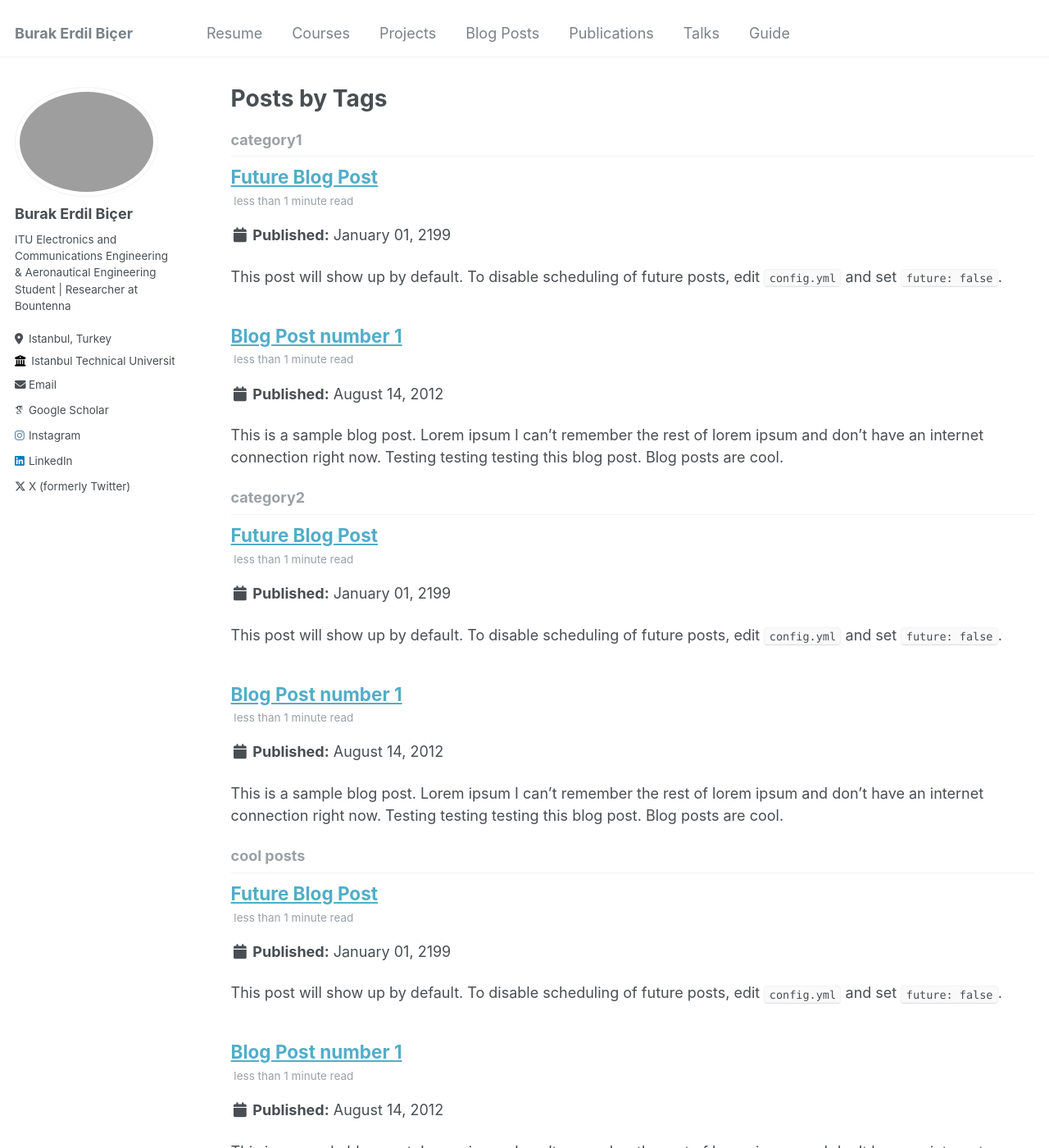
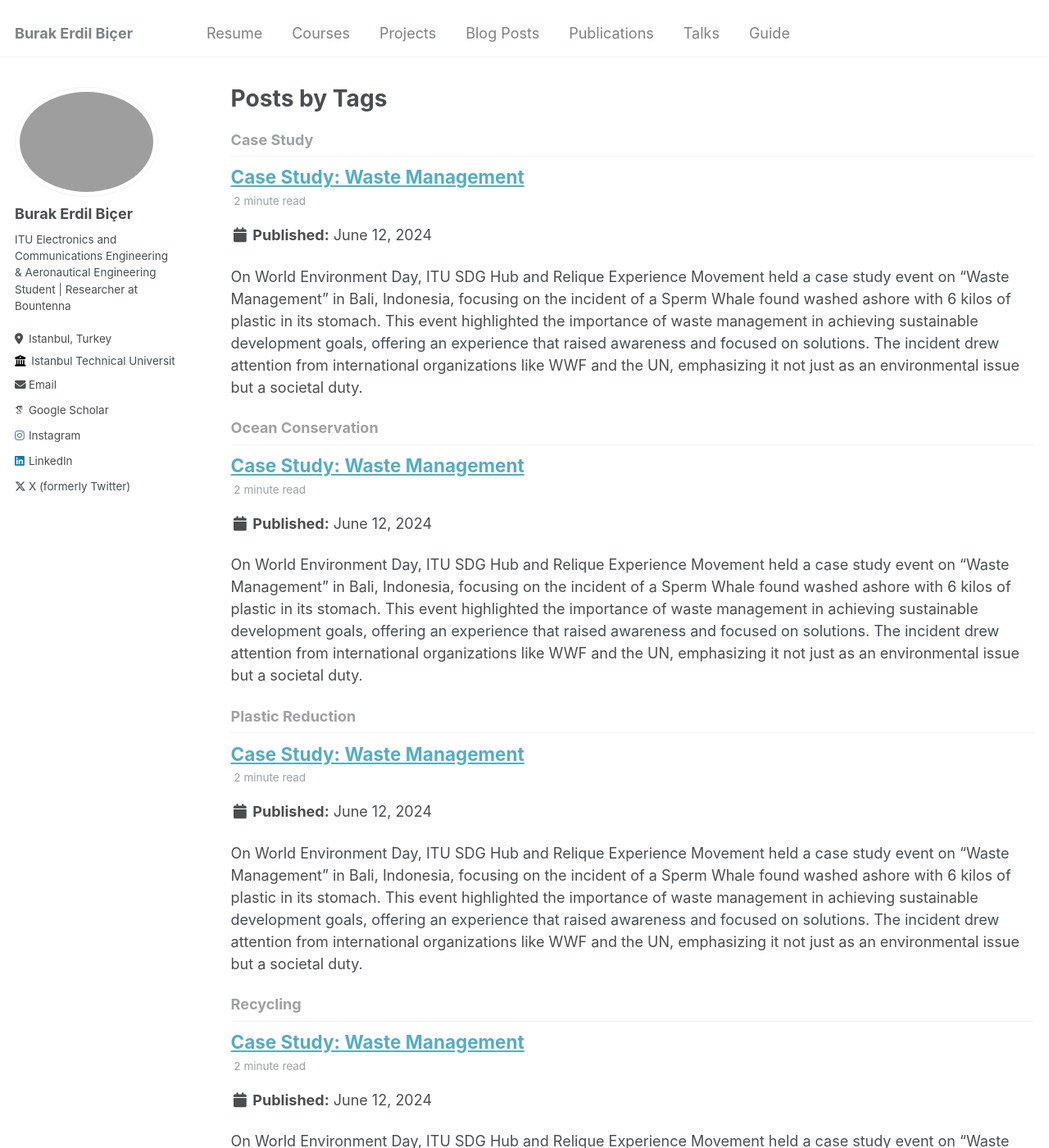
Before and after one commit to burakerdilb/burakerdilb.github.io, a Jekyll site: the page built from _pages/tag-archive.html, in a window 1280 px wide and 1400 px high. Shown: the whole window at 82% size. Built offline with Jekyll 4.4.1, drawn with Linux system fonts in a browser that asks for light colours; some web fonts are replaced; some of the changed text lies outside the part shown.

Commit message:
Update 2012-08-14-blog-post-1.md

```diff
--- a/_posts/2012-08-14-blog-post-1.md
+++ b/_posts/2012-08-14-blog-post-1.md
@@ -1,20 +1,29 @@
 ---
-title: 'Blog Post number 1'
-date: 2012-08-14
-permalink: /posts/2012/08/blog-post-1/
+title: 'Case Study: Waste Management'
+date: 2024-06-12
+permalink: /posts/2024/06/sdg_casestudy/
 tags:
-  - cool posts
-  - category1
-  - category2
+  - SDG
+  - Case Study
+  - Waste Management
+  - Recycling
+  - Plastic Reduction
+  - Sustainable Development
+  - Ocean Conservation
 ---
 
-This is a sample blog post. Lorem ipsum I can't remember the rest of lorem ipsum and don't have an internet connection right now. Testing testing testing this blog post. Blog posts are cool.
+On World Environment Day, ITU SDG Hub and Relique Experience Movement held a case study event on "Waste Management" in Bali, Indonesia, focusing on the incident of a Sperm Whale found washed ashore with 6 kilos of plastic in its stomach. This event highlighted the importance of waste management in achieving sustainable development goals, offering an experience that raised awareness and focused on solutions. The incident drew attention from international organizations like WWF and the UN, emphasizing it not just as an environmental issue but a societal duty.
 
-Headings are cool
+<img src="images/sdg_day1.jpg" alt="Local Example" width="300" height="200">
+
+Why waste management is important?
 ======
+Waste management is crucial for maintaining a healthy environment, conserving natural resources, and ensuring public health and safety. Proper waste management practices reduce the amount of waste that ends up in landfills and oceans, minimizing pollution and its harmful effects on wildlife and ecosystems. Effective waste management also conserves resources by promoting recycling and the reuse of materials, which can reduce the demand for raw materials and lower greenhouse gas emissions. Additionally, well-managed waste systems prevent the spread of diseases and mitigate health risks associated with improper waste disposal. By prioritizing waste management, we can foster sustainable development, protect biodiversity, and improve the quality of life for communities worldwide.
 
-You can have many headings
+What can we do to save the Sperm Whale?
 ======
+As a result of our case study, we have identified several measures to save the Sperm Whale and other marine life that we can take at both individual and societal levels. We can minimize plastic use in our daily lives, avoid single-use plastic products, and opt for reusable alternatives as crucial steps to reduce marine pollution. Proper segregation and recycling of waste are vital in preventing environmental pollution, requiring our conscious efforts and those of local authorities. We should organize educational and awareness campaigns, particularly targeting children and youth, to increase environmental consciousness. Additionally, by volunteering in marine cleanup activities, we not only directly contribute to environmental protection but also raise societal awareness.
 
-Aren't headings cool?
+Acknowledgments
 ------
+I extend my gratitude to all participants who joined us in this meaningful event on World Environment Day, to Saf Nutrition for their support, and to Hope Alkazar for hosting us. I look forward to new experiences and continuing to take steps together towards protecting our environment and seas.
```
